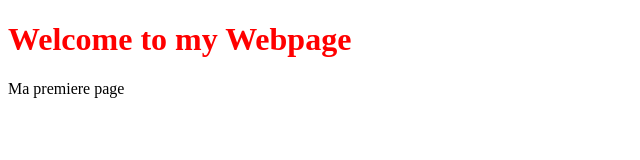
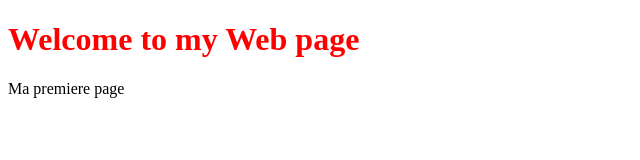
Before and after one commit to zukenlove/SGBD, a plain HTML site: page index.html in a window 1280 px wide. Shown: the full height of the page, 0-640 px from the left. Drawn offline with Linux system fonts and the light colour scheme.

Commit message:
Correct my h1 title

```diff
--- a/index.html
+++ b/index.html
@@ -9,7 +9,7 @@
         </style>
     </head>
     <body>
-        <h1>Welcome to my Webpage</h1>
+        <h1>Welcome to my Web page</h1>
             Ma premiere page
     </body>
 </html>
```
